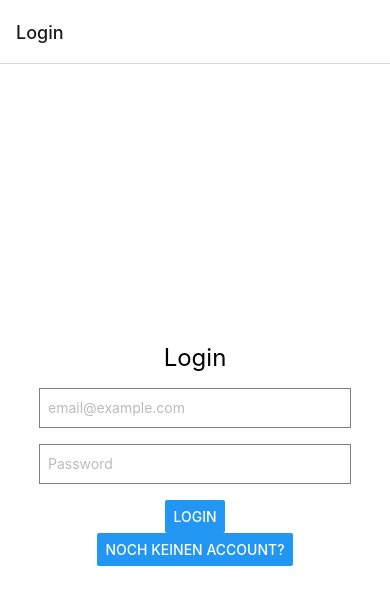
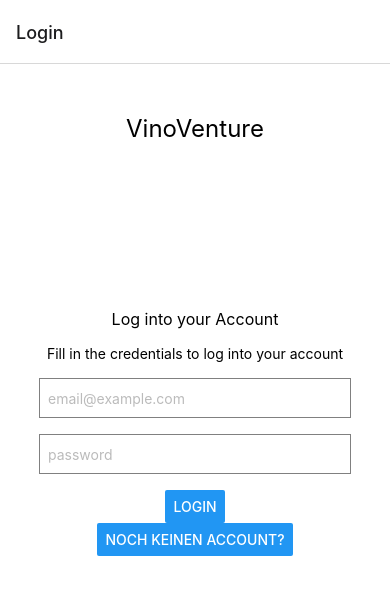
Before and after one commit to 13nico01/DA-VinoVenture, a React Native app in the folder vinoventure_mobile/: screen /Login in a window 390 px wide. Shown: the top 604 px of the page. Built offline with nearby package versions, Linux system fonts and the light colour scheme.

Commit message:
styles ändern wie es in Figma aussieht

```diff
--- a/vinoventure_mobile/Frontend/Login/Login.jsx
+++ b/vinoventure_mobile/Frontend/Login/Login.jsx
@@ -7,7 +7,9 @@ const Login = ({navigation}) => {
 
     return (
         <View style={styles.container}>
-            <Text style={styles.title}>Login</Text>
+            <Text style={styles.title1}>VinoVenture</Text>
+            <Text style={styles.title2}>Log into your Account</Text>
+            <Text style={styles.title3}>Fill in the credentials to log into your account</Text>
             <TextInput
                 style={styles.input}
                 placeholder="email@example.com"
@@ -17,7 +19,7 @@ const Login = ({navigation}) => {
             />
             <TextInput
                 style={styles.input}
-                placeholder="Password"
+                placeholder="password"
                 secureTextEntry
                 value={password}
                 placeholderTextColor = {'#bbb'}
@@ -32,12 +34,21 @@ const Login = ({navigation}) => {
 const styles = StyleSheet.create({
     container: {
         flex: 1,
-        justifyContent: 'center',
+        justifyContent: 'flex-start',
         alignItems: 'center',
         backgroundColor: '#fff',
+        paddingTop: 50,
     },
-    title: {
+    title1: {
         fontSize: 24,
+        marginBottom: 16,
+    },
+    title2:{
+        marginTop: 150,
+      fontSize: 16,
+      marginBottom: 16,
+    },
+    title3:{
         marginBottom: 16,
     },
     input: {
```
